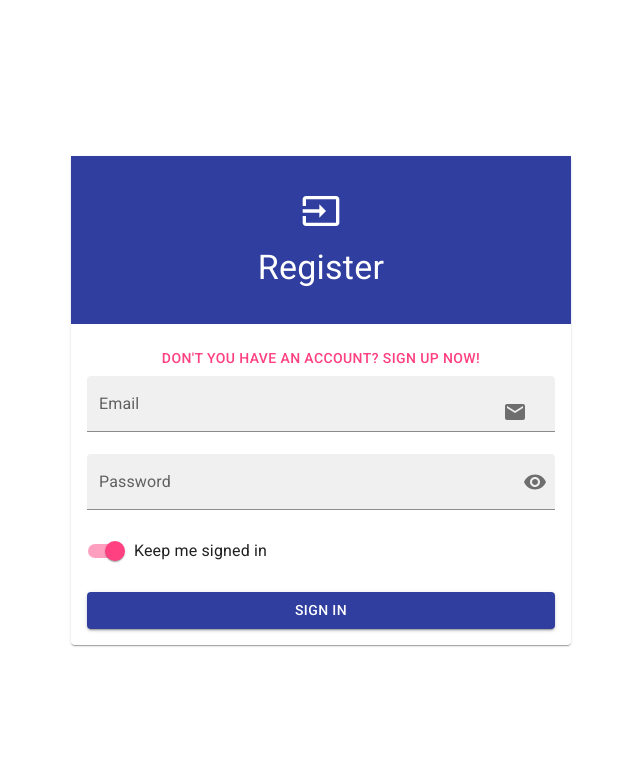
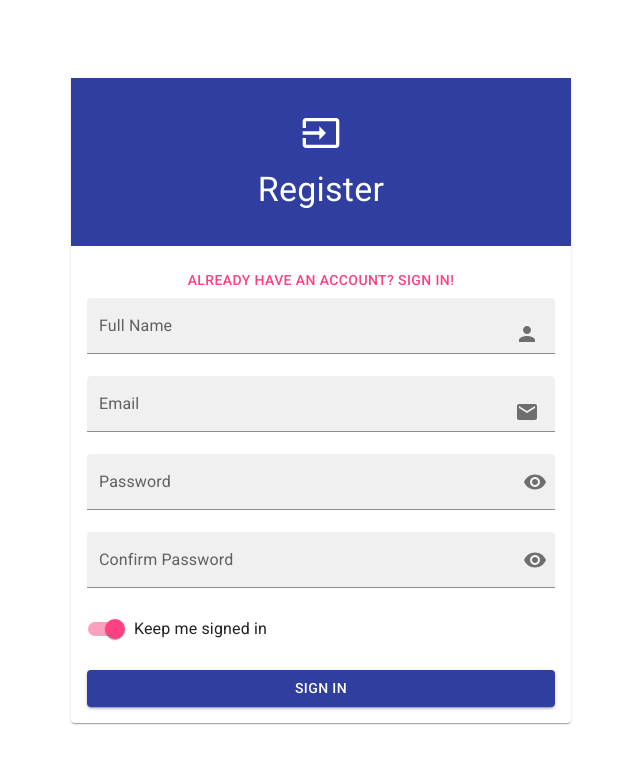
Before and after one commit to ujwalkumarvemana/LoanApplication, a React (Create React App) app in the folder front-end/: page /registration in a window 1280 px wide. Shown: the top 764 px of the page, without its empty margins (319-959 px from the left). Built offline with nearby package versions, Linux system fonts and the light colour scheme.

Commit message:
newlogin code changes

```diff
--- a/front-end/src/pages/Login/Login.module.scss
+++ b/front-end/src/pages/Login/Login.module.scss
@@ -76,11 +76,16 @@
   flex-direction: column;
   align-items: flex-start;
   justify-content: space-between;
-  height: 45px;
+  height: 50px;
 }
 
-.atag {
-  text-decoration: none;
+.btn {
+  border: none;
+  background-color: inherit;
+  font-size: 16px;
+  cursor: pointer;
+  color: dodgerblue;
+  padding-left: 0px;
 }
 
 .error {
--- a/front-end/src/pages/Login/Login.tsx
+++ b/front-end/src/pages/Login/Login.tsx
@@ -1,8 +1,10 @@
 import { useState } from 'react';
 import staticText from '../../utils/staticText';
 import styles from './Login.module.scss';
+import { useNavigate } from 'react-router-dom';
 
 const Login = () => {
+  const navigate = useNavigate();
   const { lgnFrmHeading, rembrMe, lgnBtn, or, forgpass, resgnewmem } =
     staticText; // Destruct the object AND
   const initialState = {
@@ -120,12 +122,12 @@ const Login = () => {
               </div>
               <div>{or}</div>
               <div className={styles.row3}>
-                <a className={styles.atag} href="http://localhost:3000/reset">
-                  {forgpass}
-                </a>
-                <a className={styles.atag} href="">
-                  {resgnewmem}
-                </a>
+                <button className={styles.btn} onClick={() => navigate('/reset')}>
+                {forgpass}
+                </button>
+                <button className={styles.btn}>
+                {resgnewmem}
+                </button>
               </div>
             </div>
           </form>
--- a/front-end/src/pages/Registration/Registration.tsx
+++ b/front-end/src/pages/Registration/Registration.tsx
@@ -20,12 +20,16 @@ import VisibilityOff from '@mui/icons-material/VisibilityOff';
 import { useState } from 'react';
 import EmailIcon from '@mui/icons-material/Email';
 import { useNavigate } from 'react-router-dom';
+import PersonIcon from '@mui/icons-material/Person';
+import LockIcon from '@mui/icons-material/Lock';
 
 const Registration = () => {
   const navigate = useNavigate();
   const [showPassword, setShowPassword] = useState(false);
+  const [showConfirmPassword, setShowConfirmPassword] = useState(false);
 
   const handleClickShowPassword = () => setShowPassword((show) => !show);
+  const handleClickShowConfirmPassword = () => setShowConfirmPassword((show) => !show);
 
   const handleMouseDownPassword = (
     event: React.MouseEvent<HTMLButtonElement>
@@ -69,9 +73,29 @@ const Registration = () => {
             color="secondary"
             onClick={() => navigate('/login')}
           >
-            Don't you have an account? Sign up now!
+            Already have an account? Sign in!
           </Button>
           <Box>
+          <FormControl
+              variant="filled"
+              fullWidth
+              sx={{ marginBottom: '22px' }}
+            >
+              <InputLabel htmlFor="filled-adornment-name">Full Name</InputLabel>
+              <FilledInput
+                id="filled-adornment-name"
+                type="text"
+                endAdornment={
+                  <InputAdornment position="start">
+                    <IconButton
+                    edge="end"
+                    >
+                      <PersonIcon />
+                    </IconButton>
+                  </InputAdornment>
+                }
+              />
+            </FormControl>
             <FormControl
               variant="filled"
               fullWidth
@@ -83,7 +107,9 @@ const Registration = () => {
                 type="text"
                 endAdornment={
                   <InputAdornment position="start">
-                    <IconButton>
+                    <IconButton
+                    edge="end"
+                    >
                       <EmailIcon />
                     </IconButton>
                   </InputAdornment>
@@ -115,7 +141,32 @@ const Registration = () => {
                 }
               />
             </FormControl>
-
+            <FormControl
+              sx={{ marginBottom: '22px' }}
+              variant="filled"
+              fullWidth
+            >
+              <InputLabel htmlFor="filled-adornment-password">
+                Confirm Password
+              </InputLabel>
+              <FilledInput
+                id="filled-adornment-password"
+                type={showConfirmPassword ? 'text' : 'password'}
+                endAdornment={
+                  <InputAdornment position="end">
+                    <IconButton
+                      aria-label="toggle password visibility"
+                      onClick={handleClickShowConfirmPassword}
+                      onMouseDown={handleMouseDownPassword}
+                      edge="end"
+                    >
+                      {/* <LockIcon /> */}
+                      {showConfirmPassword ? <VisibilityOff /> : <Visibility />}
+                    </IconButton>
+                  </InputAdornment>
+                }
+              />
+            </FormControl>
             <FormControlLabel
               sx={{ marginBottom: '22px' }}
               control={<Switch defaultChecked color="secondary" />}
--- a/front-end/src/pages/Reset/Reset.tsx
+++ b/front-end/src/pages/Reset/Reset.tsx
@@ -1,8 +1,10 @@
 import './Reset.scss';
 import staticText from '../../utils/staticText';
 import { useState } from 'react';
+import { useNavigate } from 'react-router-dom';
 
 function Reset() {
+    const navigate = useNavigate();
     const { resetFrmHeading } = staticText;
     let initialdata = {
         username: {
@@ -59,7 +61,7 @@ function Reset() {
                     </div>
                     <div className="resetBtns">
                         <button type="button" className="resetBtnCon" onClick={OnContinue}>Continue</button>
-                        <button type="button" className="resetBtnCan">Cancel</button>
+                        <button type="button" className="resetBtnCan" onClick={() => navigate('/')}>Cancel</button>
                     </div>
                 </form>
             </div>
```
